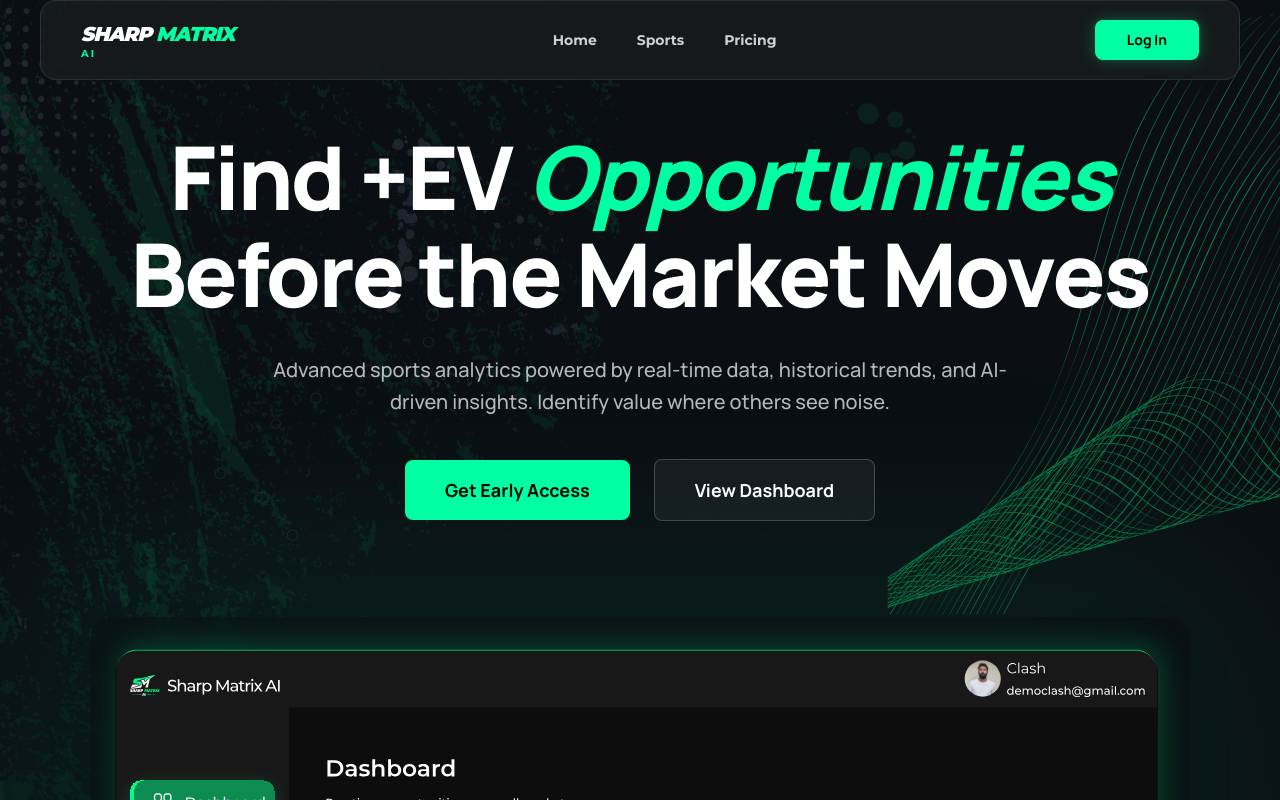
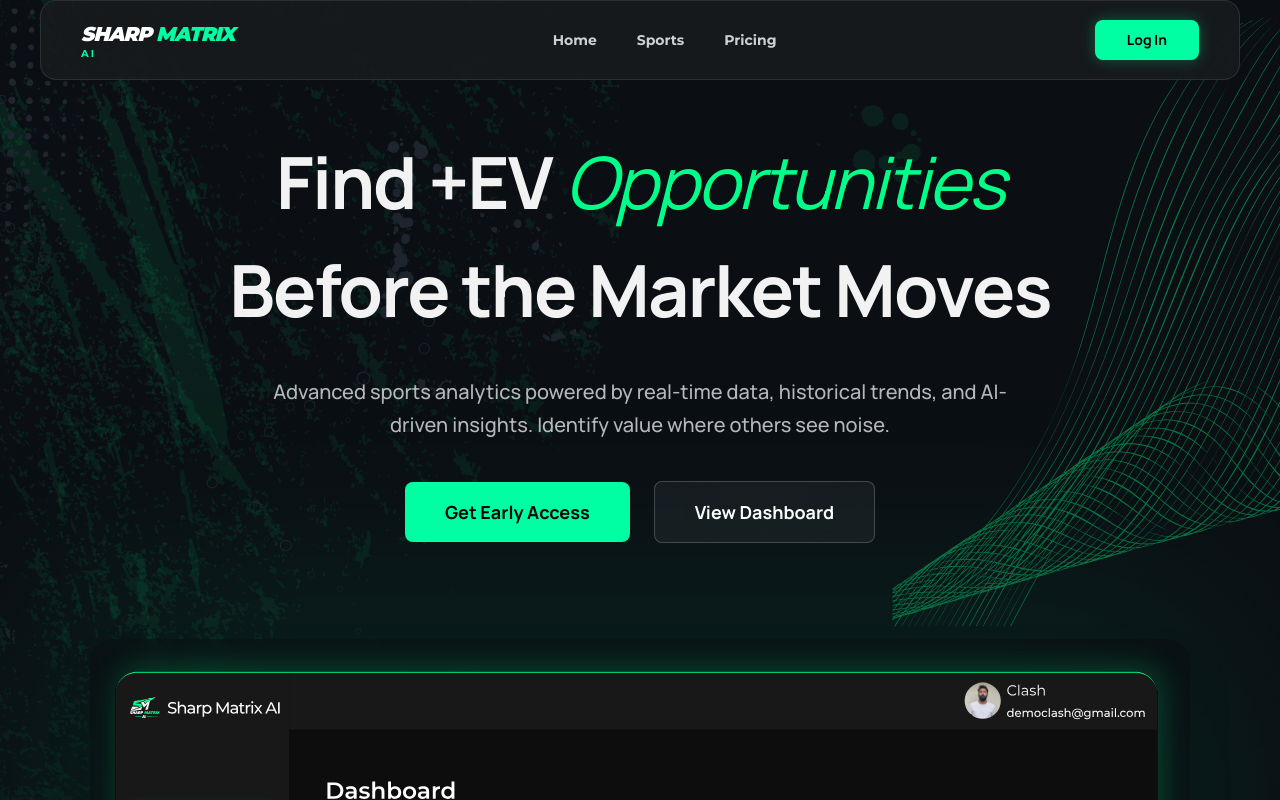
Before and after one commit to Alok4D/clash-gambling, a Next.js app: page / in a window 1280 px wide. Shown: the top 800 px of the page. Built offline with nearby package versions, Linux system fonts and the light colour scheme.

Commit message:
feat: add hero intro section to home page with dashboard preview

```diff
--- a/app/(home)/_components/Intro.tsx
+++ b/app/(home)/_components/Intro.tsx
@@ -5,8 +5,8 @@
     <section className="relative flex flex-col items-center justify-center pt-32 pb-20 overflow-hidden">
       <div className="container mx-auto px-4 text-center z-10">
         {/* Hero Title */}
-        <h1 className="font-montserrat mx-auto mb-8 max-w-5xl text-5xl font-[900] tracking-tight text-white md:text-7xl lg:text-[5.5rem] leading-[1.1]">
-          Find +EV <span className="italic text-[#00FFA3]">Opportunities</span> <br />
+        <h1 className="font-montserrat mx-auto mb-8 max-w-5xl text-[40px] md:text-[72px] font-bold tracking-tight text-[#F2F2F2] leading-normal">
+          Find +EV <span className="italic text-[#00FF88] font-normal">Opportunities</span> <br />
           Before the Market Moves
         </h1>
 
```
